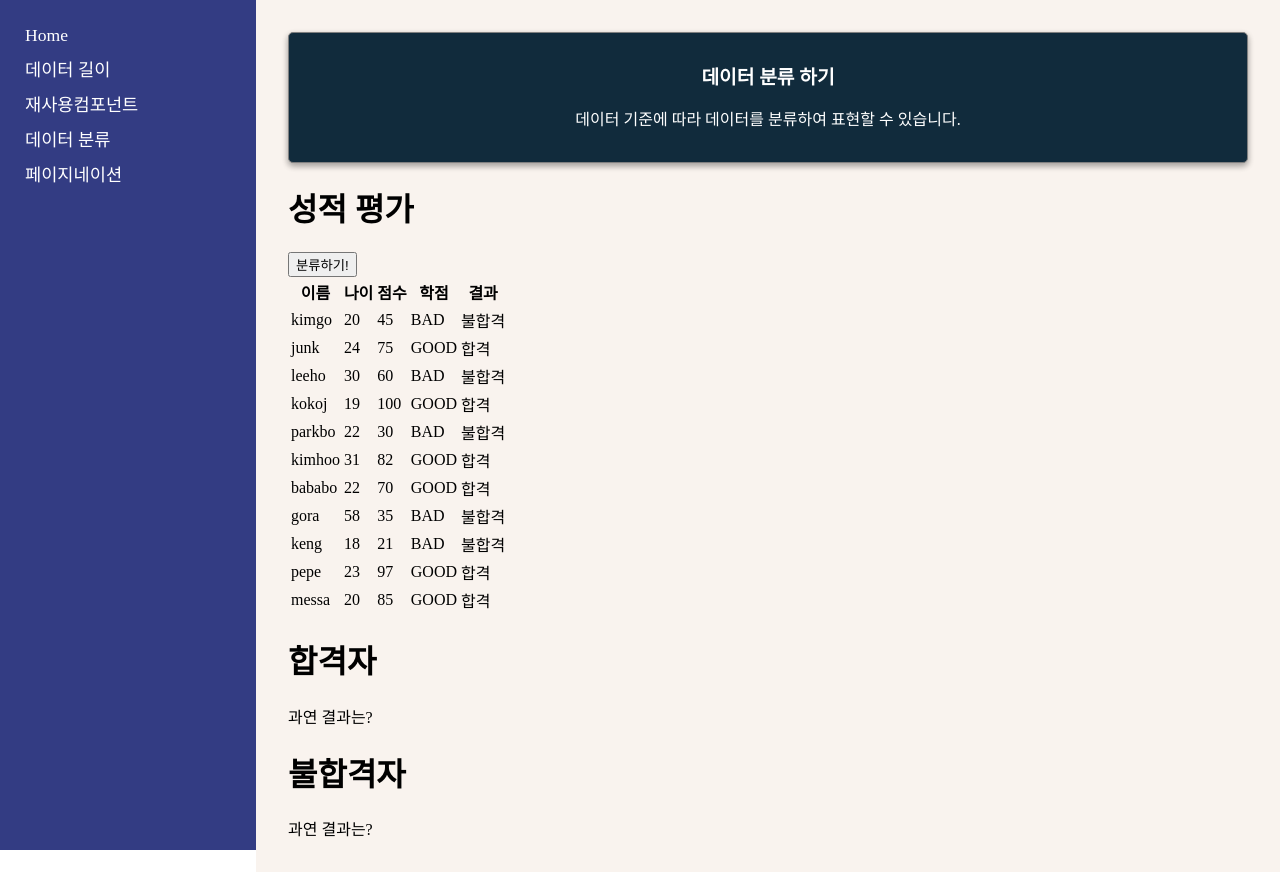
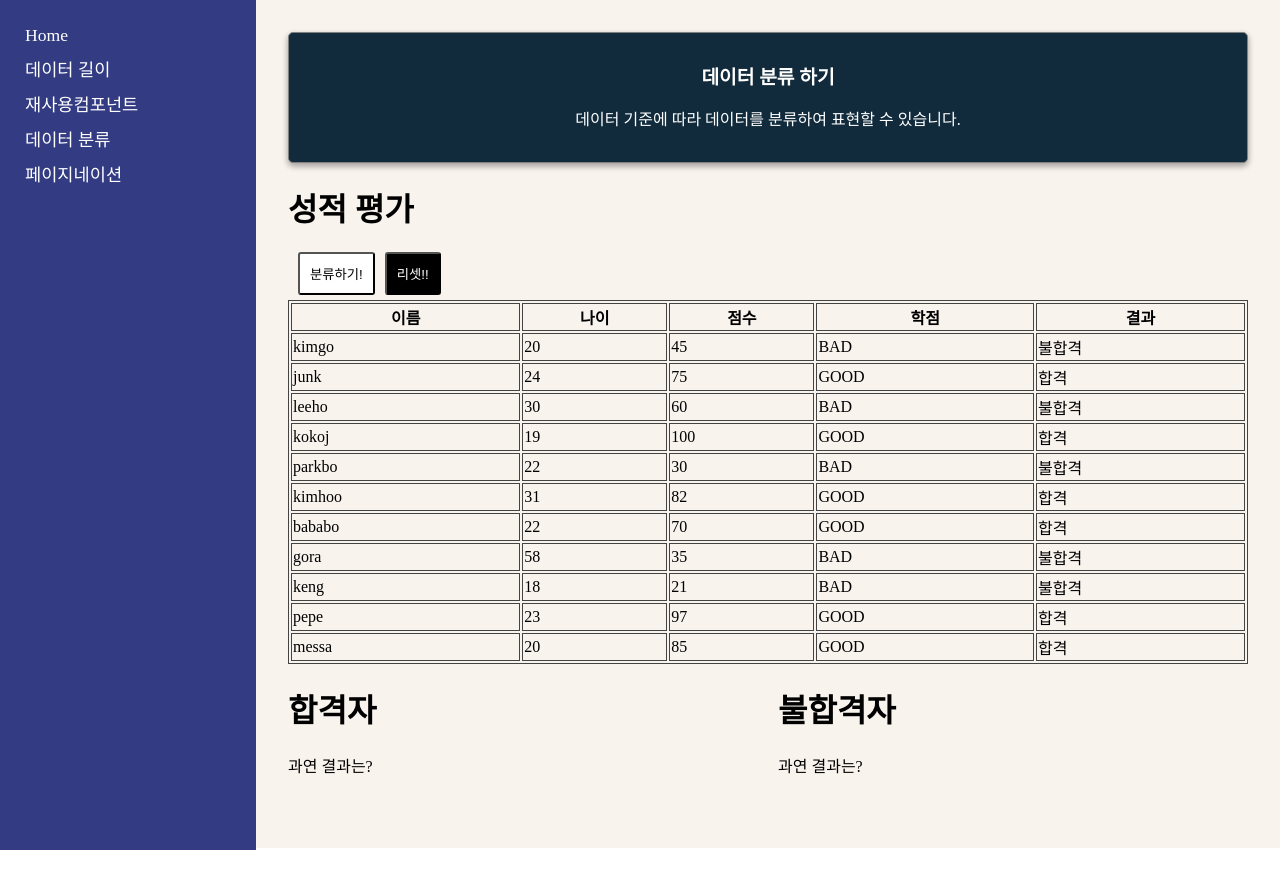
Before and after one commit to leejanghe/React_skill_Up, a React (Create React App) app in the folder myapp/: page /study3 in a window 1280 px wide. After the commit the page ends 850 px from the top, so only its background shows below. Built offline with nearby package versions, Linux system fonts and the light colour scheme.

Commit message:
classification css done

```diff
--- a/myapp/src/App.js
+++ b/myapp/src/App.js
@@ -14,8 +14,9 @@ grid-template-columns: 2fr 8fr;
 
 const RayoutContents = styled.div`
 background: #F9F3EE;
-padding: 2rem;
-/* height: 100vh; */
+padding: 2rem 2rem 0 2rem;
+/* margin-left: 1rem; */
+height: 96%;
 `
 
 function App() {
--- a/myapp/src/components/classification/ClassificationPage.js
+++ b/myapp/src/components/classification/ClassificationPage.js
@@ -2,7 +2,37 @@ import React,{useState, useEffect} from 'react'
 import styled from 'styled-components'
 import AlarmText from '../../common/AlarmText'
 
+const Wrap = styled.div`
+display: grid;
+gap:20px;
+grid-template-columns: 1fr 1fr;
+table {
+    width: 100%;
+    border: 1px solid #444444;
+  }
+  th, td {
+    border: 1px solid #444444;
+  }
+`
 
+const WrapContents = styled.div`
+table {
+    width: 100%;
+    border: 1px solid #444444;
+  }
+  th, td {
+    border: 1px solid #444444;
+  }
+`
+
+const Button = styled.button`
+background: ${(props) => (props.reset ? "black" : "white")};
+color: ${(props) => (props.reset ? "white" : "black")};
+padding: 10px;
+margin-bottom: 5px;
+border-radius: 3px;
+margin-left: 10px;
+`
 
 function ClassificationPage() {
 
@@ -31,6 +61,11 @@ function ClassificationPage() {
         setFail(fail)
     }
 
+    const hanldeClickReset = () => {
+        setPass([])
+        setFail([])
+    }
+
     const text = [{
         h1:'데이터 분류 하기',
         p:'데이터 기준에 따라 데이터를 분류하여 표현할 수 있습니다.'
@@ -41,7 +76,9 @@ function ClassificationPage() {
         <div>
             <AlarmText text={text}/>
             <h1>성적 평가</h1>
-            <button onClick={hanldeClick}>분류하기!</button>
+            <Button onClick={hanldeClick}>분류하기!</Button>
+            <Button reset onClick={hanldeClickReset}>리셋!!</Button>
+            <WrapContents>
             <table>
                 <thead>
                     <tr>
@@ -64,6 +101,8 @@ function ClassificationPage() {
                     ))}
                 </tbody>
             </table>
+            </WrapContents>
+            <Wrap>
             <div>
                 <h1>합격자</h1>
                 {
@@ -120,6 +159,7 @@ function ClassificationPage() {
                     </table>
                 }
             </div>
+        </Wrap>
         </div>
     )
 }
```
